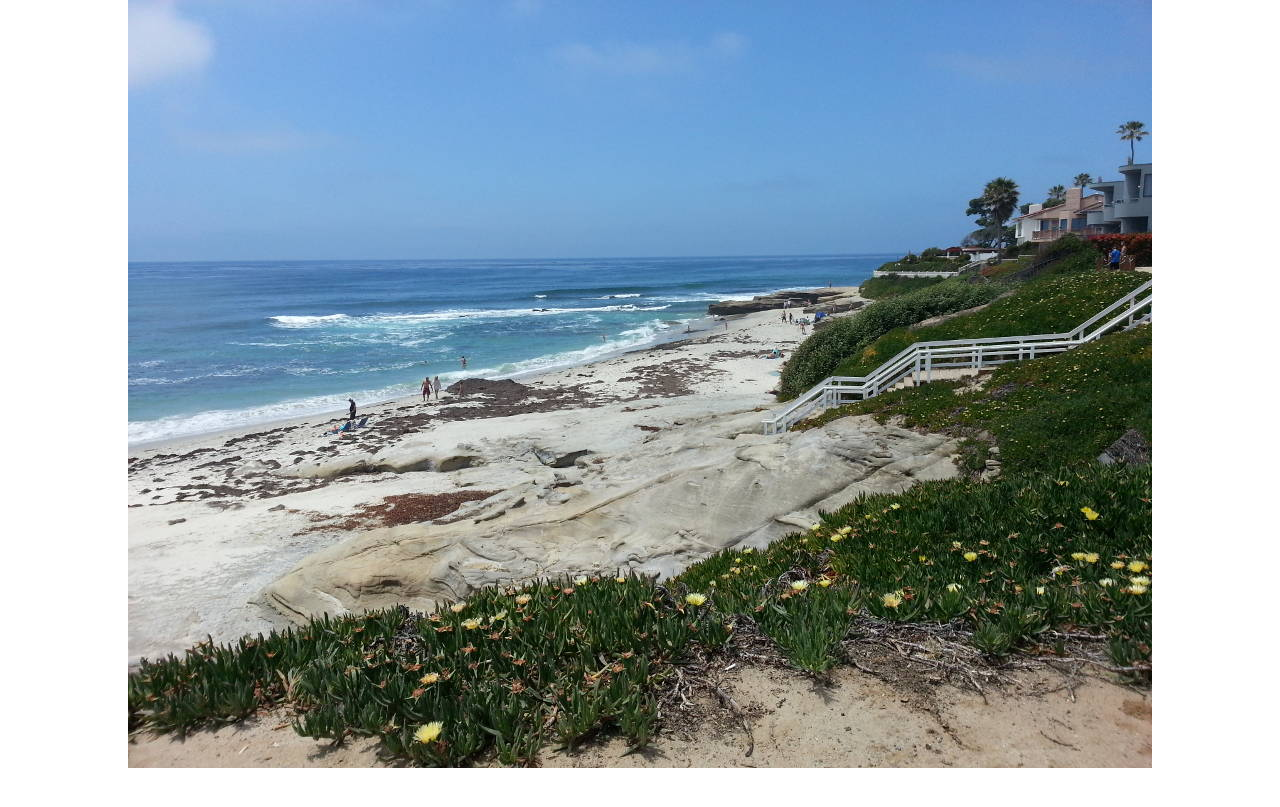
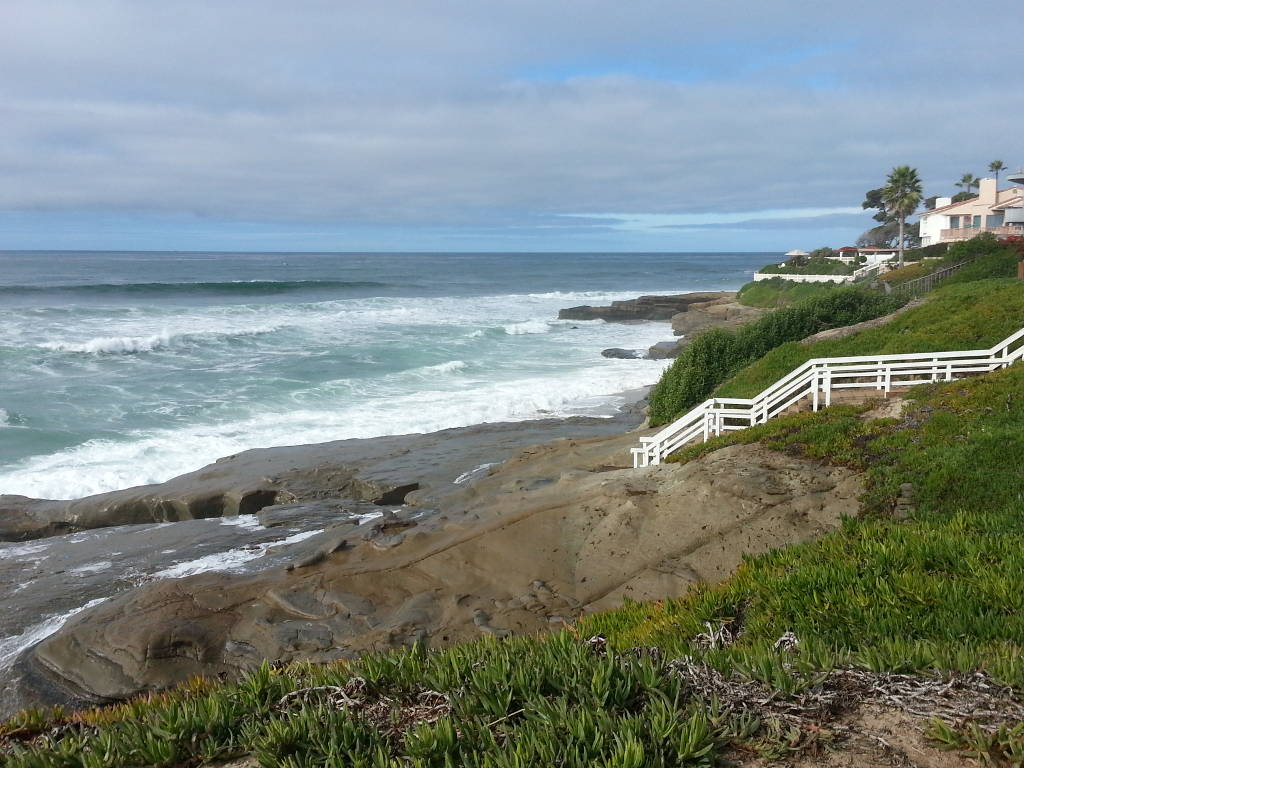
Before and after one commit to ryanfisher/ryanfisher_jekyll, a Jekyll site: the page built from windansea/index.html, in a window 1280 px wide. Shown: the top 807 px of the page. Built offline with Jekyll 4.4.1, drawn with Linux system fonts in a browser that asks for light colours; nearby versions of some CDN libraries.

Commit message:
Make slideshow functional for all images

```diff
--- a/css/windansea.css
+++ b/css/windansea.css
@@ -1,13 +1,29 @@
-#windansea-images {
+#windasea-image-container {
+  position: relative;
+  width: 1024px;
+  height: 768px;
   margin: 0 auto;
+}
+
+#windansea-image-front {
+  position: absolute;
+  top: 0px;
+  left: 0px;
+  z-index: 0;
   width: 1024px;
   height: 768px;
   background-image: url('/images/windansea/2012-09-23.jpg');
-  -webkit-transition: background-image 3.4s ease-in-out;
-  -moz-transition: background-image 3.4s ease-in-out;
-  -ms-transition: background-image 3.4s ease-in-out;
-  -o-transition: background-image 3.4s ease-in-out;
-  transition: background-image 3.4s ease-in-out;
+}
+
+#windansea-image-back {
+  display: none;
+  position: relative;
+  z-index: 0;
+  top: 0px;
+  left: 0px;
+  width: 1024px;
+  height: 768px;
+  background-image: url('/images/windansea/2012-12-02.jpg');
 }
 
 img {
--- a/js/windansea.js
+++ b/js/windansea.js
@@ -13,8 +13,24 @@
   '2013-05-11',
 ];
 
-function rotate_images() {
-  $('#windansea-images').css('background-image', 'url(/images/windansea/2013-05-11.jpg)');
+function display_next_image(index) {
+  current = $('.windansea-images:visible')
+  current.css('z-index', 1);
+  next = $('.windansea-images:hidden')
+  next.css('z-index', 0).css(
+    'background-image',
+    'url(/images/windansea/'+image_dates[index]+'.jpg)'
+  );
+  if (index+1 >= image_dates.length) { index = 0 }
+  else { index++ }
+  next.show();
+  current.fadeOut(1000, function () {
+  setTimeout(function() {
+      display_next_image(index);
+    },
+    2000
+  );
+  });
 }
 
 function preload_images() {
@@ -26,7 +42,7 @@
 
 function initialize_app() {
   preload_images();
-  rotate_images();
+  display_next_image(0);
 }
 
 $(document).ready(initialize_app);
--- a/windansea/index.html
+++ b/windansea/index.html
@@ -2,4 +2,7 @@
 layout: windansea
 title: Windansea - Ryan Fisher
 ---
-<div id="windansea-images"></div>
+<div id="windansea-image-container">
+<div id="windansea-image-front" class="windansea-images"></div>
+<div id="windansea-image-back" class="windansea-images"></div>
+</div>
```
